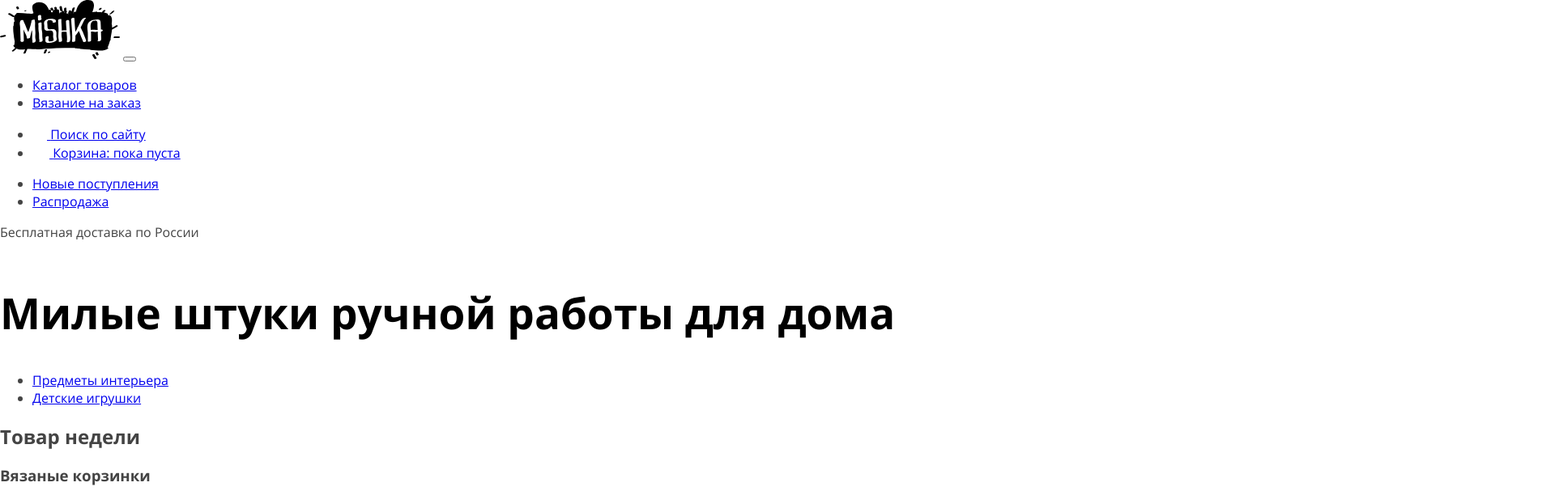
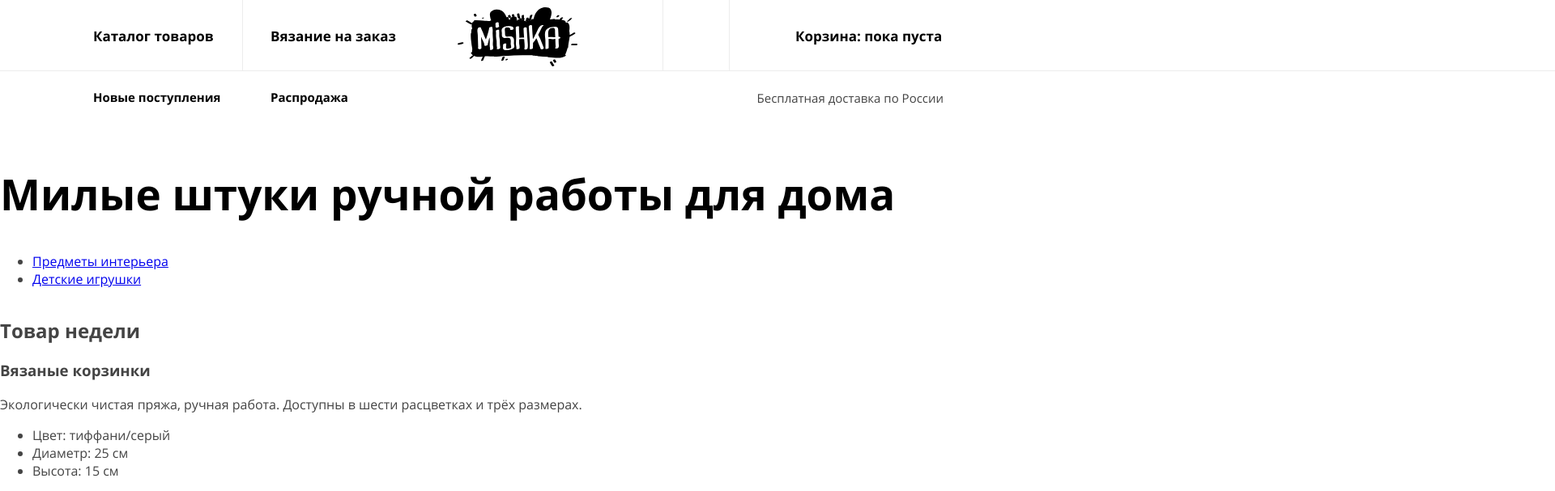
Before and after one commit to koshshshka-ann/mishka, a website: page source/index.html in a window 1280 px wide. Shown: the top 607 px of the page at 81% size, 1920 px wide, since content can reach past the window. Drawn offline with nearby package versions, Linux system fonts and the light colour scheme; files that its build step writes are made by us from their sources; files whose address does not match are found by name.

Commit message:
Добавила хедер

```diff
--- a/source/catalog.html
+++ b/source/catalog.html
@@ -18,53 +18,57 @@
 <body class="page-body">
   <header class="main-header">
     <nav class="main-nav main-nav--closed main-nav--opened main-nav--nojs">
+      <div class="main-nav__mobile-wrapper">
         <a class="main-nav__logo-link" href="index.html">
           <picture>
             <source media="(min-width: 1150px)" srcset="img/logo-desktop.svg">
             <source media="(min-width: 768px)" srcset="img/logo-tablet.svg">
-          <img class="main-header__logo-image" src="img/logo-mobile.svg" alt="Логотип Mishka">
+            <img class="main-nav__logo-image" src="img/logo-mobile.svg" alt="Логотип Mishka">
           </picture>
         </a>
         <button class="main-nav__toggle" type="button">
           <span class="visually-hidden">Открыть меню</span>
         </button>
-      <ul class="main-nav__main-menu menu main-menu">
-        <li class="menu__item main-menu__item">
-          <a class="main-menu__link">Каталог товаров</a>
+      </div>
+      <div class="main-nav__menu-wrapper">
+        <ul class="main-nav__main-menu menu menu--main">
+          <li class="menu__item menu__item--main">
+            <a class="menu__link menu__link--main">Каталог товаров</a>
           </li>
-        <li class="menu__item main-menu__item">
-          <a class="main-menu__link" href="form.html">Вязание на заказ</a>
+          <li class="menu__item menu__item--main">
+            <a class="menu__link menu__link--main" href="form.html">Вязание на заказ</a>
           </li>
         </ul>
-      <ul class="main-nav__user-menu menu user-menu">
-        <li class="menu__item user-menu__item">
-          <a class="user-menu__link user-menu__link--search" href="#">
-            <svg width="18" height="18" class="user-menu__icon-search">
+        <ul class="main-nav__user-menu menu menu--user">
+          <li class="menu__item menu__item menu__item--user">
+            <a class="menu__link menu__link--search" href="#">
+              <svg class="menu__icon menu__icon--search" width="18" height="18">
                 <use href="img/sprite.svg#icon-search"></use>
               </svg>
-            <span>Поиск по сайту</span>
+              <span class="menu__text-link menu__text-link--search">Поиск по сайту</span>
             </a>
           </li>
-        <li class="menu__item user-menu__item">
-          <a class="user-menu__link user-menu__link--cart" href="#">
-            <svg width="21" height="18" class="user-menu__cart">
+          <li class="menu__item menu__item--user">
+            <a class="menu__link menu__link--cart" href="#">
+              <svg class="menu__icon menu__icon--cart" width="21" height="18">
                 <use href="img/sprite.svg#icon-cart"></use>
               </svg>
-            <span>Корзина: пока пуста</span>
+              <span class="menu__text-link">Корзина: пока пуста</span>
             </a>
           </li>
         </ul>
-    <ul class="main-nav__activity-menu menu activity-menu">
-      <li class="menu__item activity-menu__item">
-        <a class="activity-menu__link" href="#">Новые поступления</a>
+        <ul class="main-nav__activity-menu menu menu--activity">
+          <li class="menu__item menu__item--activity">
+            <a class="menu__link menu__link--activity" href="#">Новые поступления</a>
           </li>
-      <li class="menu__item activity-menu__item">
-        <a class="menu__link events-menu__link" href="#" >Распродажа</a>
+          <li class="menu__item menu__item--activity">
+            <a class="menu__link menu__link--activity" href="#" >Распродажа</a>
           </li>
         </ul>
         <p class="main-nav__delivery-info">
           Бесплатная доставка по России
         </p>
+      </div>
     </nav>
   </header>
 
@@ -260,7 +264,7 @@
   </div>
 </div>
 
-  <script src="js/menu.js"></script>
+<script src="js/script.min.js"></script>
 
 </body>
 </html>
--- a/source/index.html
+++ b/source/index.html
@@ -16,62 +16,64 @@
 </head>
 
 <body class="page-body">
+  <div promo-wrapper>
     <header class="main-header">
       <nav class="main-nav main-nav--closed main-nav--opened main-nav--nojs">
+        <div class="main-nav__mobile-wrapper">
           <a class="main-nav__logo-link">
             <picture>
               <source media="(min-width: 1150px)" srcset="img/logo-desktop.svg">
               <source media="(min-width: 768px)" srcset="img/logo-tablet.svg">
-          <img class="main-header__logo-image" src="img/logo-mobile.svg" alt="Логотип Mishka">
+              <img class="main-nav__logo-image" src="img/logo-mobile.svg" alt="Логотип Mishka">
             </picture>
           </a>
           <button class="main-nav__toggle" type="button">
             <span class="visually-hidden">Открыть меню</span>
           </button>
-      <ul class="main-nav__main-menu menu main-menu">
-        <li class="menu__item main-menu__item">
-          <a class="main-menu__link" href="catalog.html">Каталог товаров</a>
+        </div>
+        <div class="main-nav__menu-wrapper">
+          <ul class="main-nav__main-menu menu menu--main">
+            <li class="menu__item menu__item--main">
+              <a class="menu__link menu__link--main" href="catalog.html">Каталог товаров</a>
             </li>
-        <li class="menu__item main-menu__item">
-          <a class="main-menu__link" href="form.html">Вязание на заказ</a>
+            <li class="menu__item menu__item--main">
+              <a class="menu__link menu__link--main" href="form.html">Вязание на заказ</a>
             </li>
           </ul>
-      <ul class="main-nav__user-menu menu user-menu">
-        <li class="menu__item user-menu__item">
-          <a class="user-menu__link user-menu__link--search" href="#">
-            <svg width="18" height="18" class="user-menu__icon-search">
+          <ul class="main-nav__user-menu menu menu--user">
+            <li class="menu__item menu__item menu__item--user">
+              <a class="menu__link menu__link--search" href="#">
+                <svg class="menu__icon menu__icon--search" width="18" height="18">
                   <use href="img/sprite.svg#icon-search"></use>
                 </svg>
-            <span>Поиск по сайту</span>
+                <span class="menu__text-link menu__text-link--search">Поиск по сайту</span>
               </a>
             </li>
-        <li class="menu__item user-menu__item">
-          <a class="user-menu__link user-menu__link--cart" href="#">
-            <svg width="21" height="18" class="user-menu__cart">
+            <li class="menu__item menu__item--user">
+              <a class="menu__link menu__link--cart" href="#">
+                <svg class="menu__icon menu__icon--cart" width="21" height="18">
                   <use href="img/sprite.svg#icon-cart"></use>
                 </svg>
-            <span>Корзина: пока пуста</span>
+                <span class="menu__text-link">Корзина: пока пуста</span>
               </a>
             </li>
           </ul>
-    <ul class="main-nav__activity-menu menu activity-menu">
-      <li class="menu__item activity-menu__item">
-        <a class="activity-menu__link" href="#">Новые поступления</a>
+          <ul class="main-nav__activity-menu menu menu--activity">
+            <li class="menu__item menu__item--activity">
+              <a class="menu__link menu__link--activity" href="#">Новые поступления</a>
             </li>
-      <li class="menu__item activity-menu__item">
-        <a class="menu__link events-menu__link" href="#" >Распродажа</a>
+            <li class="menu__item menu__item--activity">
+              <a class="menu__link menu__link--activity" href="#" >Распродажа</a>
             </li>
           </ul>
           <p class="main-nav__delivery-info">
             Бесплатная доставка по России
           </p>
+        </div>
       </nav>
     </header>
-
-  <main class="main-container">
-    <h1 class="visually-hidden">Магазин вязаных вещей ручной работы Mishka</h1>
     <section class="promo">
-      <h2 class="promo__title page-title">Милые штуки ручной работы для дома</h2>
+      <h1 class="promo__title page-title">Милые штуки ручной работы для дома</h1>
       <ul class="promo__categories">
         <li class="promo__item">
           <a class="promo__button" href="#">
@@ -85,6 +87,9 @@
         </li>
       </ul>
     </section>
+  </div>
+
+  <main class="main-container">
     <section class="week-product">
       <div class="week-product__title-wrapper">
         <h2 class="week-product__section-title">Товар недели</h2>
@@ -258,7 +263,7 @@
   </div>
 </div>
 
-  <script src="js/menu.js"></script>
+<script src="js/script.min.js"></script>
 
 </body>
 </html>
--- /dev/null
+++ b/source/sass/blocks/main-header.scss
@@ -0,0 +1,7 @@
+.main-header {
+  min-height: 79px;
+
+  @media (min-width: $tablet-width) {
+    min-height: 88px;
+  }
+}
--- /dev/null
+++ b/source/sass/blocks/main-nav.scss
@@ -0,0 +1,195 @@
+.main-nav {
+  &--opened .main-nav__toggle,
+  &--closed .main-nav__toggle {
+    position: absolute;
+    top: 29px;
+    right: 0;
+    width: 24px;
+    height: 24px;
+    background-repeat: no-repeat;
+    background-position: center;
+    border: none;
+    background-color: transparent;
+    cursor: pointer;
+  }
+
+  &--opened .main-nav__toggle {
+    background-image: url("../img/icons/icon-close.svg");
+  }
+
+  &--closed .main-nav__toggle {
+    background-image: url("../img/icons/icon-menu.svg");
+  }
+
+  &--opened .main-nav__menu-wrapper {
+    position: absolute;
+    left: 0;
+    width: 100%;
+
+    @media (min-width: $tablet-width) {
+      position: static;
+    }
+  }
+
+  &--closed .main-nav__menu-wrapper {
+    display: none;
+
+    @media (min-width: $tablet-width) {
+      display: flex;
+      background-color: transparent;
+    }
+  }
+
+  &--nojs .main-nav__menu-wrapper {
+    display: block;
+    position: static;
+  }
+
+  &--nojs .main-nav__toggle {
+    display: none;
+  }
+
+  @media (min-width: $tablet-width) {
+    width: 668px;
+    margin: 0 auto;
+    display: flex;
+    flex-wrap: wrap;
+    position: relative;
+  }
+
+  @media (min-width: $desktop-width) {
+    width: 1050px;
+  }
+}
+
+.main-nav__mobile-wrapper {
+  width: 280px;
+  margin: 0 auto;
+  padding-top: 22px;
+  padding-bottom: 21px;
+  position: relative;
+
+  &::before,
+  &::after {
+    content: "";
+    background-color: $basic-grey-lines;
+    width: 150vw;
+    height: 1px;
+    position: absolute;
+    left: -50vw;
+  }
+
+  &::before {
+    top: 0;
+  }
+
+  &::after {
+    top: 79px;
+  }
+
+  @media (min-width: $tablet-width) {
+    position: absolute;
+    top: 0;
+    left: 0;
+    width: fit-content;
+    margin: 0;
+    padding-bottom: 20px;
+    z-index: 1;
+
+    &::before,
+    &::after {
+      display: none;
+    }
+  }
+
+  @media (min-width: $desktop-width) {
+    padding-top: 9px;
+    padding-bottom: 7px;
+    left: 450px;
+  }
+}
+
+.main-nav__logo-link {
+  width: 86px;
+  margin: 0 auto;
+  padding-right: 10px;
+  display: block;
+  cursor: pointer;
+
+  &:hover .main-nav__logo-image {
+    opacity: 0.6;
+  }
+
+  &:active .main-nav__logo-image {
+    opacity: 0.3;
+  }
+
+  @media (min-width: $tablet-width) {
+    margin: 0;
+    padding: 0;
+    width: 114px;
+  }
+
+  @media (min-width: $desktop-width) {
+    width: 149px;
+  }
+}
+
+.main-nav__logo-image {
+  display: block;
+}
+
+.main-nav__toggle {
+  @media (min-width: $tablet-width) {
+    display: none;
+  }
+}
+
+.main-nav__menu-wrapper {
+  @media (min-width: $tablet-width) {
+    display: flex;
+    flex-wrap: wrap;
+    justify-content: end;
+  }
+}
+
+.main-nav__main-menu,
+.main-nav__user-menu {
+  margin: 0;
+}
+
+.main-nav__main-menu {
+  @media (min-width: $tablet-width) {
+    margin-right: auto;
+    order: 2;
+  }
+
+  @media (min-width: $desktop-width) {
+    order: 0;
+  }
+}
+
+.main-nav__activity-menu {
+  display: none;
+
+  @media (min-width: $desktop-width) {
+    margin: 0;
+    margin-right: auto;
+    display: flex;
+    flex-wrap: wrap;
+  }
+}
+
+.main-nav__delivery-info {
+  display: none;
+
+  @media (min-width: $tablet-width) {
+    order: 3;
+    display: block;
+    margin: 0;
+    padding-top: 20.5px;
+    padding-bottom: 20.5px;
+    font-size: 15px;
+    line-height: 24px;
+  }
+}
--- /dev/null
+++ b/source/sass/blocks/menu.scss
@@ -0,0 +1,204 @@
+.menu {
+  padding: 0;
+  list-style-type: none;
+  background-color: $white;
+
+  @media (min-width: $tablet-width) {
+    &--main,
+    &--user {
+      display: flex;
+      flex-wrap: wrap;
+    }
+
+    &--main {
+      background-color: transparent;
+    }
+
+    &--user {
+      min-width: 347px;
+      position: relative;
+
+      &::before {
+        content: "";
+        background-color: $basic-grey-lines;
+        width: 200vw;
+        height: 1px;
+        position: absolute;
+        bottom: 0;
+        left: -70vw;
+      }
+    }
+  }
+
+  @media (min-width: $desktop-width) {
+    &--activity {
+      background-color: transparent;
+    }
+  }
+}
+
+.menu__item {
+  min-height: 79px;
+  position: relative;
+
+  &::after {
+    content: "";
+    background-color: $basic-grey-lines;
+    width: 100vw;
+    height: 1px;
+    position: absolute;
+    left: 0;
+    top: 79px;
+  }
+
+  @media (min-width: $tablet-width) {
+    &::after {
+      display: none;
+    }
+
+    &--user {
+      &::before {
+        content: "";
+        width: 1px;
+        height: 88px;
+        background-color: $basic-grey-lines;
+        position: absolute;
+        top: 0;
+        left: 0;
+      }
+    }
+  }
+
+  @media (min-width: $desktop-width) {
+    &--main {
+      &:nth-child(even) {
+        padding-left: 35px;
+        position: relative;
+
+        &::before {
+          content: "";
+          width: 1px;
+          height: 100%;
+          background-color: $basic-grey-lines;
+          position: absolute;
+          top: 0;
+          left: 0;
+        }
+      }
+    }
+
+    &--activity {
+      &:nth-child(even) {
+        padding-left: 35px;
+        position: relative;
+      }
+    }
+  }
+}
+
+.menu__link {
+  display: block;
+  position: relative;
+  margin: 0 auto;
+  padding-top: 26.5px;
+  padding-bottom: 28px;
+  padding-left: 50px;
+  width: 280px - 50px;
+  text-decoration: none;
+  font-weight: 700;
+  font-size: 17px;
+  line-height: 24px;
+  color: $black;
+
+  &:hover {
+    color: rgba(0, 0, 0, 0.6);
+  }
+
+  &:hover .menu__icon {
+    opacity: 1;
+    fill: $mint-light;
+  }
+
+  &:active {
+    opacity: 0.3;
+  }
+
+  @media (min-width: $tablet-width) {
+    margin: 0;
+
+    &--main {
+      font-size: 15px;
+      width: 167px;
+      padding-top: 20.5px;
+      padding-bottom: 20.5px;
+      padding-left: 0;
+    }
+
+    &--search,
+    &--cart {
+      width: max-content;
+      min-height: 88px - 32.5px - 31.5px;
+    }
+
+    &--search {
+      padding: 0;
+      min-width: 82px;
+    }
+
+    &--cart {
+      padding-top: 32.5px;
+      padding-bottom: 31.5px;
+      padding-left: 82px;
+    }
+  }
+
+  @media (min-width: $desktop-width) {
+    &--main {
+      width: 184px;
+      font-size: 17px;
+      padding-top: 32.5px;
+      padding-bottom: 31.5px;
+    }
+
+    &--activity {
+      font-size: 15px;
+      width: 184px;
+      padding-top: 20px;
+      padding-bottom: 20px;
+      padding-left: 0;
+    }
+  }
+}
+
+.menu__icon {
+  position: absolute;
+  opacity: 0.2;
+
+  &--search {
+    top: 30px;
+    left: 2px;
+  }
+
+  &--cart {
+    top: 28px;
+    left: 0;
+  }
+
+  @media (min-width: $tablet-width) {
+    &--search {
+      top: 36px;
+      left: 33px;
+    }
+
+    &--cart {
+      top: 35px;
+      left: 31px;
+    }
+  }
+}
+
+.menu__text-link--search {
+  @media (min-width: $tablet-width) {
+    display: none;
+  }
+}
--- a/source/sass/style.scss
+++ b/source/sass/style.scss
@@ -5,3 +5,6 @@
 @import "blocks/page-body.scss";
 @import "blocks/main-container.scss";
 @import "blocks/page-title.scss";
+@import "blocks/main-header.scss";
+@import "blocks/main-nav.scss";
+@import "blocks/menu.scss";
```
Also changed, not shown: source/form.html (+25 -21 lines), source/img/icons/icon-close.svg (added), source/img/icons/icon-menu.svg (added), source/js/script.js (renamed from source/js/menu.js). Lines whose indentation alone changed are shown as unchanged.
